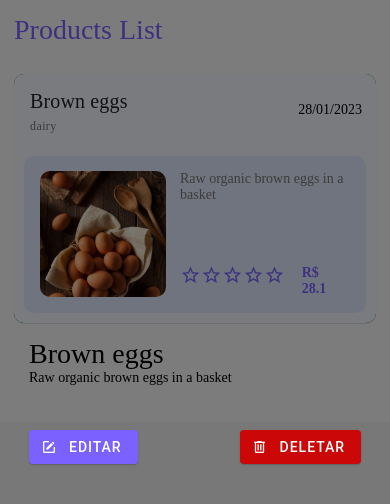
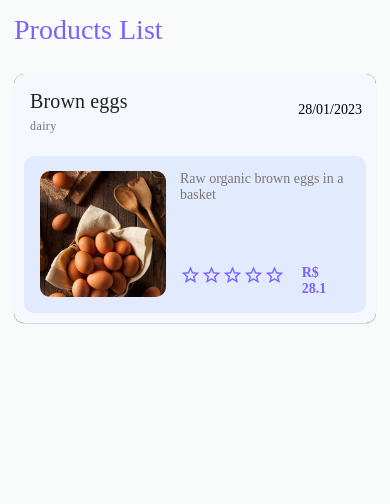
Before and after one commit to pedrobadm7/coodesh-challenge, a React Native app: screen / in a window 390 px wide. Shown: the top 504 px of the page. Built offline with nearby package versions, Linux system fonts and the light colour scheme.

Commit message:
Finish modal style

```diff
--- a/src/components/modal/index.tsx
+++ b/src/components/modal/index.tsx
@@ -1,10 +1,14 @@
+import { Alert, Platform, View } from 'react-native';
 import { Modal, Portal, Text, Button, Provider } from 'react-native-paper';
+import Icon from 'react-native-vector-icons/MaterialCommunityIcons';
 import { Product } from '../../models/Product';
 import { COLOR } from '../../styles/themes';
 import * as S from './styles';
 
 interface ModalProps {
   product: Product
+  visible: boolean
+  onClose: () => void
 }
 
 const containerStyle = {
@@ -12,33 +16,55 @@ const containerStyle = {
   marginLeft: 15,
   marginRight: 15,
   borderRadius: 8,
+
 };
 
 const image0 = require('../../assets/images/0.jpg');
 
-export function ListProductModal({product}: ModalProps) {
+export function ListProductModal({product, visible, onClose}: ModalProps) {
+
+  function handleDelete() {
+    Alert.alert('DELETAR', 'Tem certeza de que deseja deletar este produto?', [
+      {
+        text: 'Cancelar',
+        onPress: () => console.log('Cancel Pressed'),
+        style: 'cancel',
+      },
+      {
+        text: 'Deletar',
+        onPress: () => console.log('Deletar Pressed'),
+        style: Platform.OS === 'ios'
+          ? 'destructive'
+          : undefined
+      }
+    ]);
+  }
+
+  function handleEdit() {
+    console.log('Navegar para a pagina de edição');
+  }
+
   return (
     <Provider>
       <Portal>
         <Modal
-          visible={true}
+          visible={visible}
           contentContainerStyle={containerStyle}
+          onDismiss={onClose}
         >
+          <Icon
+            name='close-box'
+            size={30}
+            color={COLOR.WHITE}
+            style={{position: 'absolute', top: 0, right: 0, zIndex: 1, padding: 10}}
+            onPress={onClose}
+          />
           <S.ProductImage
             source={image0}
             resizeMode='stretch'
           />
-          <S.ModalContainer
-          >
-            <S.TitleContainer>
-              <S.Title>
-                {product.title}
-              </S.Title>
-              <S.Description>
-                {product.description}
-              </S.Description>
 
-            </S.TitleContainer>
+          <View  style={{flex: 1}}/>
 
           <S.ButtonContainer>
             <Button
@@ -49,6 +75,7 @@ export function ListProductModal({product}: ModalProps) {
               color={COLOR.PURPLE_500}
               icon='square-edit-outline'
               mode='contained'
+              onPress={handleEdit}
             >
              Editar
             </Button>
@@ -61,11 +88,11 @@ export function ListProductModal({product}: ModalProps) {
               color={COLOR.DANGER_500}
               icon='trash-can-outline'
               mode='contained'
+              onPress={handleDelete}
             >
              Deletar
             </Button>
           </S.ButtonContainer>
-          </S.ModalContainer>
 
         </Modal>
       </Portal>
--- a/src/components/modal/styles.ts
+++ b/src/components/modal/styles.ts
@@ -1,24 +1,16 @@
 import {Image} from 'react-native';
-import {Text} from 'react-native-paper';
 import styled from 'styled-components/native';
-import {FONT_FAMILY_REGULAR, SPACING} from '../../styles/themes';
+import {SPACING} from '../../styles/themes';
 
 export const ProductImage = styled(Image)`
   width: 100%;
   height: 70%;
-  margin-top: -${SPACING.S7}px;
   border-top-right-radius: ${SPACING.S0_57}px;
   border-top-left-radius: ${SPACING.S0_57}px;
 `;
 
 export const ModalContainer = styled.View`
-  flex: 1;
   justify-content: space-between;
-`;
-
-export const TitleContainer = styled.View`
-  align-items: flex-start;
-  padding: ${SPACING.S1}px;
 `;
 
 export const ButtonContainer = styled.View`
@@ -28,12 +20,3 @@ export const ButtonContainer = styled.View`
   border-bottom-right-radius: 8px;
   border-bottom-left-radius: 8px;
 `;
-
-export const Title = styled(Text)`
-  font-family: ${FONT_FAMILY_REGULAR};
-  font-size: ${SPACING.S2}px;
-`;
-
-export const Description = styled(Text)`
-  font-family: ${FONT_FAMILY_REGULAR};
-`;
--- a/src/views/Lists/product-list/index.tsx
+++ b/src/views/Lists/product-list/index.tsx
@@ -5,6 +5,8 @@ import { Product } from '../../../models/Product';
 import { Header } from '../../../components/header';
 import { StarRating } from '../../../components/star-rating';
 import { ListProductModal } from '../../../components/modal';
+import { Platform, View } from 'react-native';
+import { useState } from 'react';
 
 
 const product = {
@@ -21,13 +23,24 @@ const product = {
 const image0 = require('../../../assets/images/0.jpg');
 
 export function ProductList() {
+  const [visible, setVisible] = useState(false);
+
+  function handleOpenProductModal() {
+    setVisible(true);
+  }
+
+  function handleCloseModal() {
+    setVisible(false);
+  }
+
   return (
     <>
       <S.Container>
-
         <Header title='Products List' />
 
-        <S.CardContainer>
+        <S.CardContainer
+          onPress={handleOpenProductModal}
+          activeOpacity={Platform.OS === 'android' ? 1 : 0.1}>
           <Card style={{backgroundColor: COLOR.PRIMARY_100}}>
             <S.CardTitleContainer>
               <Card.Title
@@ -63,7 +76,11 @@ export function ProductList() {
           </Card>
         </S.CardContainer>
       </S.Container>
-      <ListProductModal  product={product}/>
+      <ListProductModal
+        visible={visible}
+        product={product}
+        onClose={handleCloseModal}
+      />
     </>
   );
 }
--- a/src/views/Lists/product-list/styles.ts
+++ b/src/views/Lists/product-list/styles.ts
@@ -12,7 +12,7 @@ import {
 const isAndroid = Platform.OS === 'android';
 
 export const Container = styled.SafeAreaView`
-  flex: 1;
+  height: 100%;
   margin-top: ${isAndroid ? `${StatusBar.currentHeight}px` : '0'};
   background-color: ${COLOR.BACKGROUND_COLOR};
 `;
@@ -23,7 +23,7 @@ export const CardTitleContainer = styled.View`
   justify-content: space-between;
 `;
 
-export const CardContainer = styled.View`
+export const CardContainer = styled.TouchableOpacity`
   margin: ${SPACING.S1}px;
   border-radius: ${DEFAULT_BORDER_RADIUS}px;
   background-color: green;
```
Lines whose indentation alone changed are shown as unchanged.
